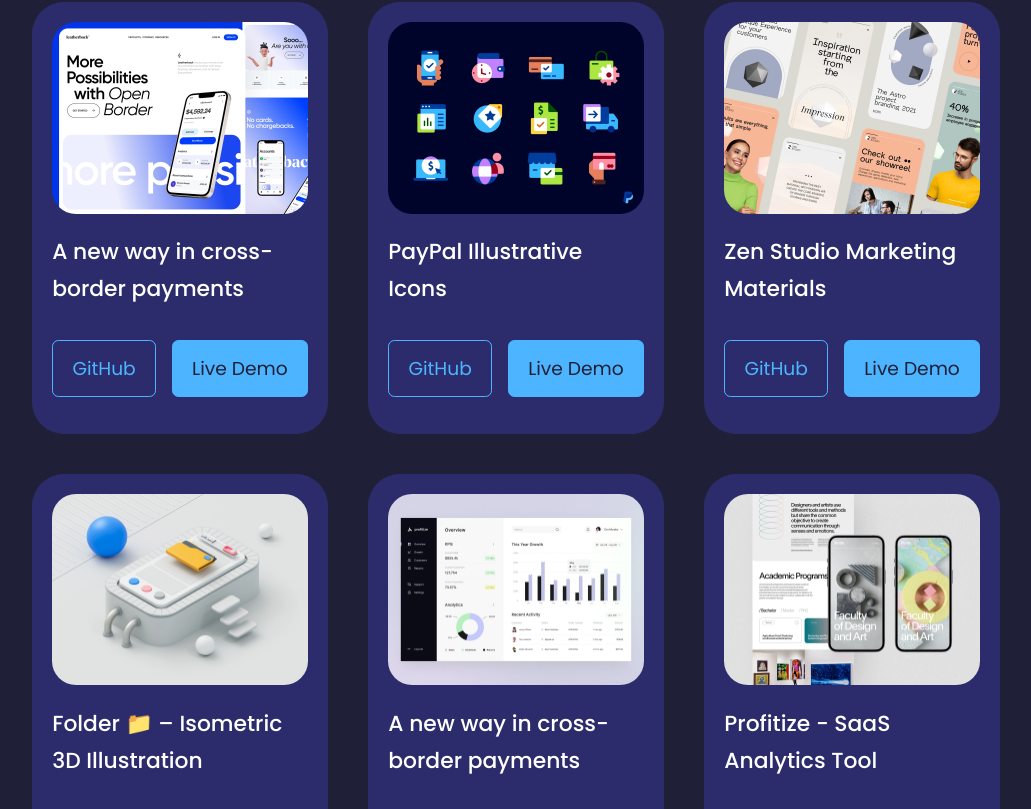
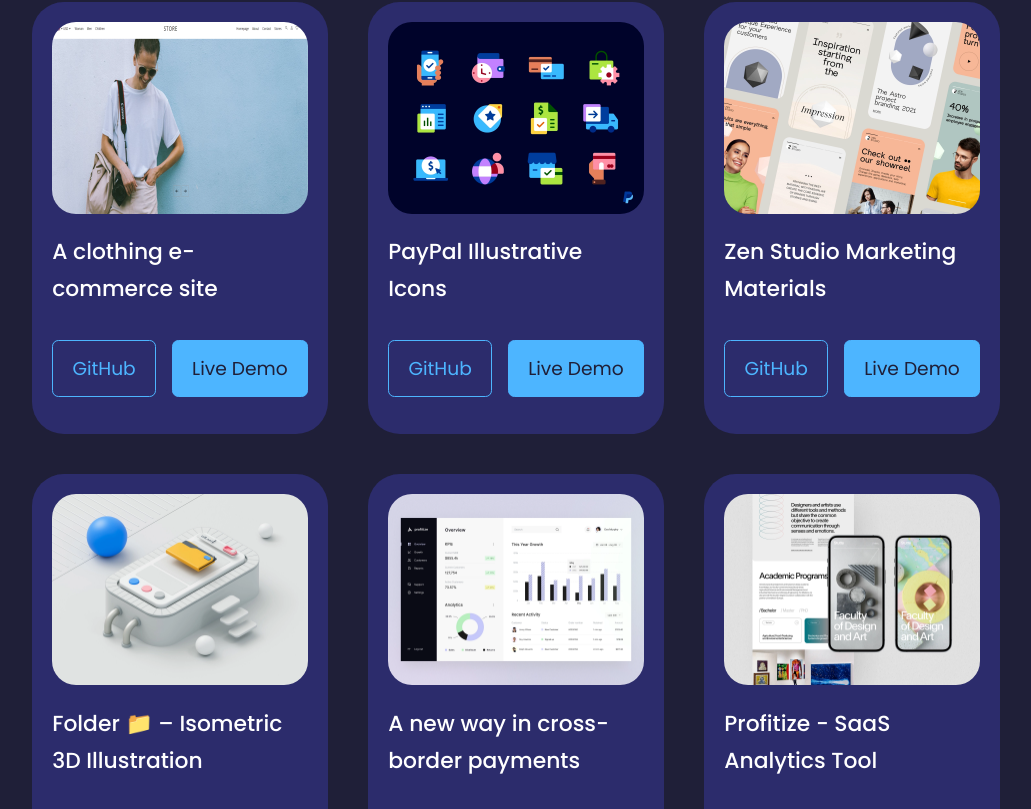
Before and after one commit to pedrowilliamsantos/portfolio, a React (Create React App) app: page / in a window 1280 px wide. Shown: the part 3338-4147 px from the top of the page, without its empty margins (128-1159 px from the left). Built offline with nearby package versions, Linux system fonts and the light colour scheme.

Commit message:
adicionando um projeto novo

```diff
--- a/src/components/portfolio/Portfolio.jsx
+++ b/src/components/portfolio/Portfolio.jsx
@@ -6,14 +6,15 @@
 import IMG4 from '../../assets/portfolio4.png'
 import IMG5 from '../../assets/portfolio5.png'
 import IMG6 from '../../assets/portfolio6.png'
+import TESTE from '../../assets/imgshop.png'
 
 const dados = [
   {
     id: 1,
-    image: IMG1,
-    title: 'A new way in cross-border payments',
-    github: 'https://github.com',
-    demo: 'https://dribbble.com/shots/18543304-A-new-way-in-cross-border-payments'
+    image: TESTE,
+    title: 'A clothing e-commerce site',
+    github: 'https://github.com/pedrowilliamsantos/shopstore',
+    demo: 'https://shopstore-livid.vercel.app/'
   },
   {
     id: 2,
```
Also changed, not shown: src/assets/imgshop.png (added).
